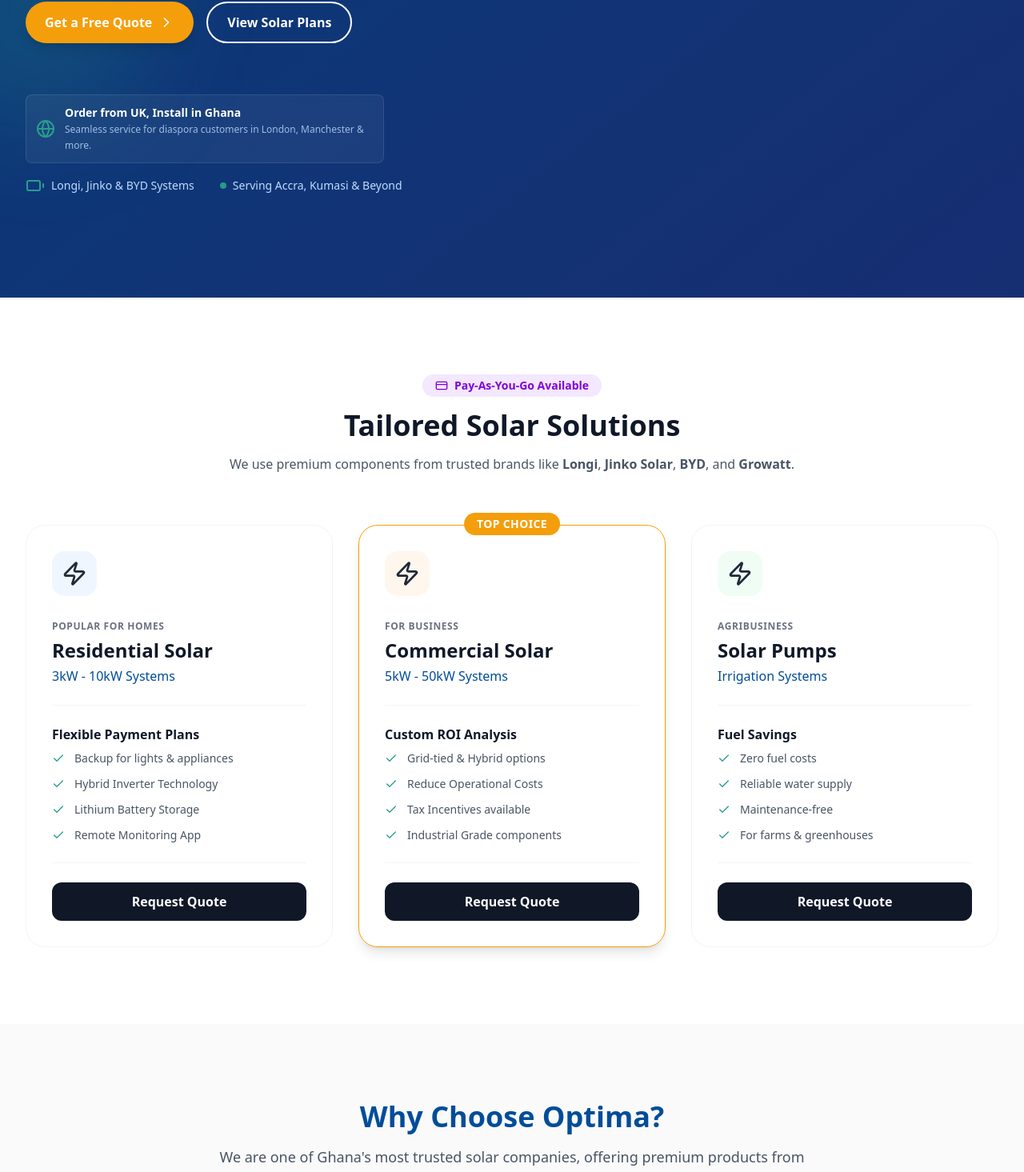
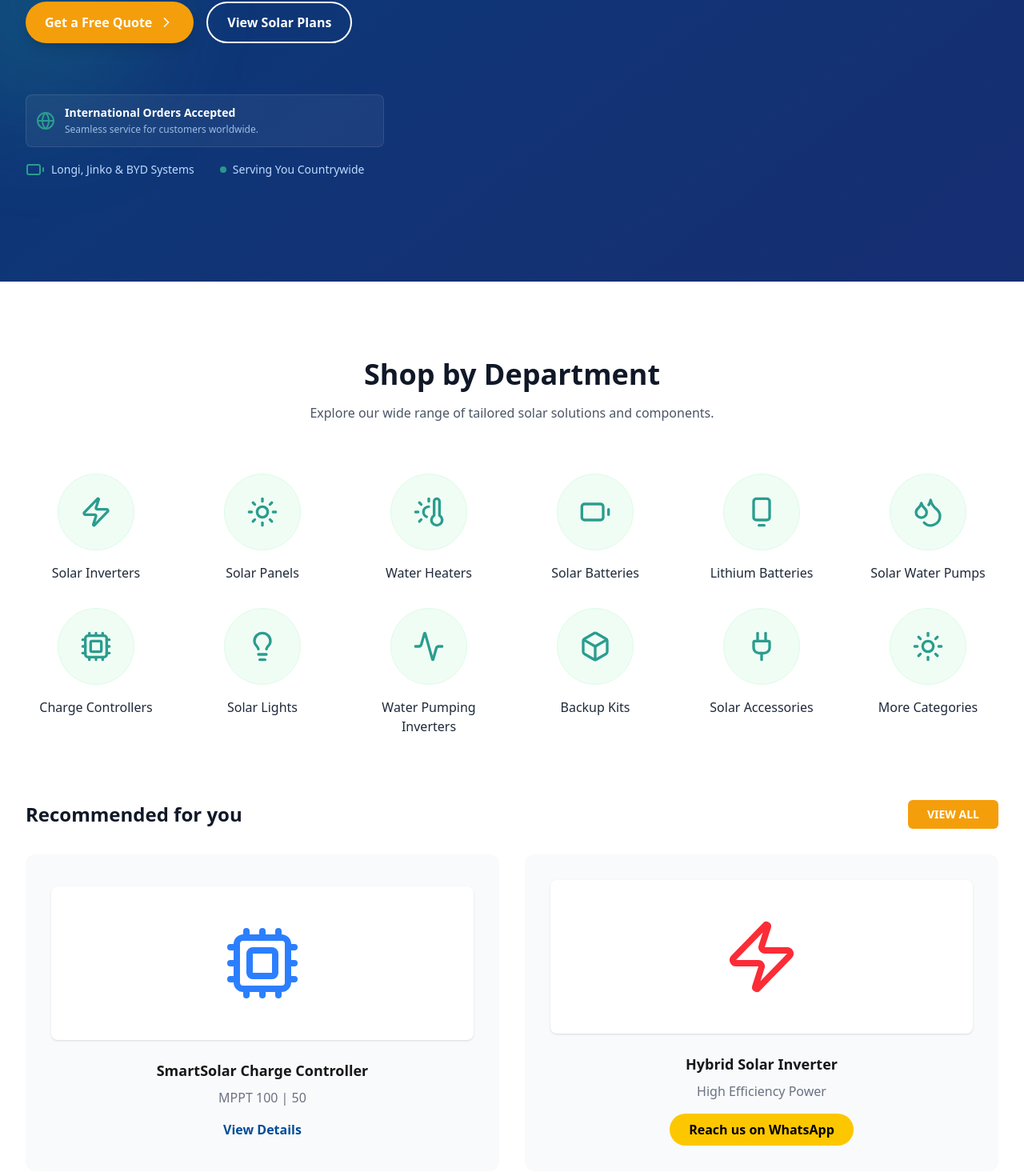
Before and after one commit to eugeneokaka/optima, a Next.js app: page / in a window 1280 px wide. Shown: the part 634-2099 px from the top of the page at 80% size. Built offline with nearby package versions, Linux system fonts and the light colour scheme.

Commit message:
did alitlle of polishing

```diff
--- a/src/components/Features.tsx
+++ b/src/components/Features.tsx
@@ -13,13 +13,13 @@ const features = [
   },
   {
     icon: <Globe className="w-8 h-8 text-optima-orange" />,
-    title: "Order from UK/Abroad",
-    description: "Living abroad? Order from the UK and we'll professionally install it at your home in Ghana."
+    title: "International Orders",
+    description: "Order from anywhere and we'll professionally install it at your location."
   },
   {
     icon: <Zap className="w-8 h-8 text-yellow-500" />,
     title: "24/7 Reliable Power",
-    description: "Say goodbye to 'Dumsor' and unstable grids. Enjoy uninterrupted power day and night."
+    description: "Say goodbye to blackouts and unstable grids. Enjoy uninterrupted power day and night."
   }
 ];
 
@@ -30,7 +30,7 @@ export default function Features() {
         <div className="text-center max-w-3xl mx-auto mb-16">
           <h2 className="text-optima-blue font-bold text-3xl md:text-4xl mb-4">Why Choose Optima?</h2>
           <p className="text-gray-600 text-lg">
-            We are one of Ghana's most trusted solar companies, offering premium products from Longi, Jinko, and BYD.
+            We are one of the most trusted solar companies, offering premium products from Longi, Jinko, and BYD.
           </p>
         </div>
 
--- a/src/components/Footer.tsx
+++ b/src/components/Footer.tsx
@@ -4,7 +4,7 @@ export default function Footer() {
   return (
     <footer id="contact" className="bg-gray-900 text-white pt-20 pb-10">
       <div className="container-custom">
-        <div className="grid md:grid-cols-2 lg:grid-cols-4 gap-12 mb-16">
+        <div className="grid md:grid-cols-2 gap-12 mb-16 justify-between">
           {/* Brand Info */}
           <div className="space-y-6">
             <div className="flex items-center gap-2">
@@ -12,32 +12,8 @@ export default function Footer() {
               <span className="text-2xl font-bold">Optima<span className="text-optima-green text-sm block font-normal">Solar Systems</span></span>
             </div>
             <p className="text-gray-400 leading-relaxed">
-              We provide affordable, premium solar panels and installation in Ghana. Order from the UK/abroad for your home in Ghana.
+              We provide affordable, premium solar panels and installation. Order from anywhere for your home or business.
             </p>
-          </div>
-
-          {/* Quick Links */}
-          <div>
-            <h4 className="text-lg font-bold mb-6 text-optima-orange">Quick Links</h4>
-            <ul className="space-y-4 text-gray-400">
-              <li><a href="#home" className="hover:text-white transition-colors flex items-center gap-2"><ArrowRight size={14} /> Home</a></li>
-              <li><a href="#residential" className="hover:text-white transition-colors flex items-center gap-2"><ArrowRight size={14} /> Residential Solar</a></li>
-              <li><a href="#commercial" className="hover:text-white transition-colors flex items-center gap-2"><ArrowRight size={14} /> Commercial Solar</a></li>
-              <li><a href="#irrigation" className="hover:text-white transition-colors flex items-center gap-2"><ArrowRight size={14} /> Pumps & Irrigation</a></li>
-              <li><a href="#payg" className="hover:text-white transition-colors flex items-center gap-2"><ArrowRight size={14} /> PAYG Financing</a></li>
-            </ul>
-          </div>
-
-          {/* Service Areas */}
-          <div>
-            <h4 className="text-lg font-bold mb-6 text-optima-orange">Serving Ghana</h4>
-            <ul className="space-y-4 text-gray-400">
-              <li className="flex items-center gap-2"><MapPin size={16} className="text-optima-green" /> Accra</li>
-              <li className="flex items-center gap-2"><MapPin size={16} className="text-optima-green" /> Kumasi</li>
-              <li className="flex items-center gap-2"><MapPin size={16} className="text-optima-green" /> Takoradi</li>
-              <li className="flex items-center gap-2"><MapPin size={16} className="text-optima-green" /> Cape Coast</li>
-              <li className="flex items-center gap-2"><MapPin size={16} className="text-optima-green" /> Tamale</li>
-            </ul>
           </div>
 
           {/* Contact Info */}
@@ -48,15 +24,14 @@ export default function Footer() {
                 <Phone className="text-optima-green shrink-0 mt-1" />
                 <div>
                    <p className="text-sm text-gray-400">Call / WhatsApp</p>
-                   <p className="font-bold text-lg">+233 30 824 9900</p>
-                   <p className="font-bold text-lg">+233 50 502 3472</p>
+                   <p className="font-bold text-lg">+254 700 123 456</p>
                 </div>
               </li>
               <li className="flex items-start gap-4">
                 <Mail className="text-optima-green shrink-0 mt-1" />
                 <div>
                    <p className="text-sm text-gray-400">Email Us</p>
-                   <p className="font-bold cursor-pointer hover:text-optima-orange">info@optimasolarsystems.com</p>
+                   <a href="mailto:info@optimasolar.co.ke" className="font-bold cursor-pointer hover:text-optima-orange">info@optimasolar.co.ke</a>
                 </div>
               </li>
             </ul>
@@ -65,7 +40,7 @@ export default function Footer() {
 
         <div className="border-t border-gray-800 pt-8 flex flex-col md:flex-row justify-between items-center gap-4 text-gray-500 text-sm">
           <p>&copy; {new Date().getFullYear()} Optima Solar Systems. All rights reserved.</p>
-          <p>Installs in Ghana • Orders from UK</p>
+          <p>Professional Installations Countrywide</p>
         </div>
       </div>
     </footer>
--- a/src/components/Hero.tsx
+++ b/src/components/Hero.tsx
@@ -12,7 +12,7 @@ export default function Hero() {
         <div className="space-y-8 animate-slide-up">
           <div className="inline-flex items-center gap-2 bg-white/10 backdrop-blur-sm px-4 py-2 rounded-full border border-white/20">
             <Zap className="text-optima-orange fill-optima-orange" size={20} />
-            <span className="font-semibold text-sm tracking-wide uppercase">Trusted Solar Energy in Ghana</span>
+            <span className="font-semibold text-sm tracking-wide uppercase">Trusted Solar Energy Solutions</span>
           </div>
 
           <h1 className="text-5xl lg:text-7xl font-bold leading-tight">
@@ -23,7 +23,7 @@ export default function Hero() {
           <p className="text-xl text-blue-100 max-w-xl leading-relaxed">
             Power your home or business with premium solar solutions.
             Flexible <strong>Pay-As-You-Go</strong> plans and comprehensive solar insurance available.
-            Seamless installation across Ghana.
+            Seamless installation countrywide.
           </p>
 
           <div className="flex flex-col sm:flex-row gap-4 pt-4">
@@ -31,7 +31,7 @@ export default function Hero() {
               Get a Free Quote
               <ChevronRight className="group-hover:translate-x-1 transition-transform" size={20} />
             </Link>
-            <Link href="#residential" className="btn-secondary text-center">
+            <Link href="#products" className="btn-secondary text-center">
               View Solar Plans
             </Link>
           </div>
@@ -40,8 +40,8 @@ export default function Hero() {
              <div className="flex items-center gap-3 bg-white/5 p-3 rounded-lg border border-white/10 max-w-md">
                 <Globe className="text-optima-green shrink-0" size={24} />
                 <div>
-                   <span className="text-white font-bold block">Order from UK, Install in Ghana</span>
-                   <span className="text-xs opacity-80">Seamless service for diaspora customers in London, Manchester & more.</span>
+                   <span className="text-white font-bold block">International Orders Accepted</span>
+                   <span className="text-xs opacity-80">Seamless service for customers worldwide.</span>
                 </div>
              </div>
 
@@ -52,7 +52,7 @@ export default function Hero() {
                 </div>
                 <div className="flex items-center gap-2">
                   <div className="w-2 h-2 rounded-full bg-optima-green animate-pulse" />
-                  <span>Serving Accra, Kumasi & Beyond</span>
+                  <span>Serving You Countrywide</span>
                 </div>
              </div>
           </div>
--- a/src/components/Products.tsx
+++ b/src/components/Products.tsx
@@ -1,31 +1,29 @@
-import { Zap, Battery, Check, CreditCard } from 'lucide-react';
+import {
+  Zap,
+  Sun,
+  Battery,
+  Droplets,
+  Lightbulb,
+  Cpu,
+  Plug,
+  ThermometerSun,
+  Activity,
+  Box
+} from 'lucide-react';
 
-const products = [
-  {
-    title: "Residential Solar",
-    subtitle: "3kW - 10kW Systems",
-    price: "Flexible Payment Plans",
-    features: ["Backup for lights & appliances", "Hybrid Inverter Technology", "Lithium Battery Storage", "Remote Monitoring App"],
-    highlight: "Popular for Homes",
-    color: "bg-blue-50"
-  },
-  {
-    title: "Commercial Solar",
-    subtitle: "5kW - 50kW Systems",
-    price: "Custom ROI Analysis",
-    features: ["Grid-tied & Hybrid options", "Reduce Operational Costs", "Tax Incentives available", "Industrial Grade components"],
-    highlight: "For Business",
-    recommended: true,
-    color: "bg-orange-50"
-  },
-  {
-    title: "Solar Pumps",
-    subtitle: "Irrigation Systems",
-    price: "Fuel Savings",
-    features: ["Zero fuel costs", "Reliable water supply", "Maintenance-free", "For farms & greenhouses"],
-    highlight: "Agribusiness",
-    color: "bg-green-50"
-  }
+const categories = [
+  { name: "Solar Inverters", icon: <Zap /> },
+  { name: "Solar Panels", icon: <Sun /> },
+  { name: "Water Heaters", icon: <ThermometerSun /> },
+  { name: "Solar Batteries", icon: <Battery /> },
+  { name: "Lithium Batteries", icon: <Battery className="rotate-90" /> }, // Distinguish visually
+  { name: "Solar Water Pumps", icon: <Droplets /> },
+  { name: "Charge Controllers", icon: <Cpu /> },
+  { name: "Solar Lights", icon: <Lightbulb /> },
+  { name: "Water Pumping Inverters", icon: <Activity /> },
+  { name: "Backup Kits", icon: <Box /> },
+  { name: "Solar Accessories", icon: <Plug /> },
+  { name: "More Categories", icon: <Sun /> }
 ];
 
 export default function Products() {
@@ -33,56 +31,59 @@ export default function Products() {
     <section id="products" className="py-24 bg-white">
       <div className="container-custom">
         <div className="text-center max-w-3xl mx-auto mb-16">
-          <div className="inline-flex items-center gap-2 bg-purple-100 text-purple-700 px-4 py-1 rounded-full text-sm font-bold mb-4">
-            <CreditCard size={16} />
-            <span>Pay-As-You-Go Available</span>
-          </div>
-          <h2 className="text-4xl font-bold text-gray-900 mb-4">Tailored Solar Solutions</h2>
+          <h2 className="text-4xl font-bold text-gray-900 mb-4">Shop by Department</h2>
           <p className="text-gray-600">
-            We use premium components from trusted brands like <strong>Longi</strong>, <strong>Jinko Solar</strong>, <strong>BYD</strong>, and <strong>Growatt</strong>.
+            Explore our wide range of tailored solar solutions and components.
           </p>
         </div>
 
-        <div className="grid md:grid-cols-3 gap-8">
-          {products.map((product, index) => (
-            <div
-              key={index}
-              id={index === 0 ? "residential" : index === 1 ? "commercial" : "irrigation"}
-              className={`relative rounded-3xl p-8 border hover:shadow-xl transition-all duration-300 ${product.recommended ? 'border-optima-orange shadow-lg' : 'border-gray-100'} scroll-mt-24`}
-            >
-              {product.recommended && (
-                 <div className="absolute -top-4 left-1/2 -translate-x-1/2 bg-optima-orange text-white px-4 py-1 rounded-full text-sm font-bold uppercase tracking-wide">
-                   Top Choice
+        <div className="grid grid-cols-2 md:grid-cols-3 lg:grid-cols-6 gap-8">
+          {categories.map((category, index) => (
+            <a href="#contact" key={index} className="flex flex-col items-center group cursor-pointer">
+              <div className="w-24 h-24 rounded-full bg-green-50 flex items-center justify-center mb-4 transition-transform duration-300 group-hover:scale-110 group-hover:bg-green-100 border border-green-100">
+                <div className="text-optima-green w-10 h-10 flex items-center justify-center [&>svg]:w-full [&>svg]:h-full">
+                  {category.icon}
                 </div>
-              )}
-
-              <div className={`w-14 h-14 ${product.color} rounded-2xl flex items-center justify-center mb-6`}>
-                <Zap className="w-8 h-8 text-gray-800" />
+              </div>
+              <h3 className="text-center font-medium text-gray-800 group-hover:text-optima-blue transition-colors">
+                {category.name}
+              </h3>
+            </a>
+          ))}
         </div>
 
-              <div className="mb-6">
-                <span className="text-xs font-bold uppercase tracking-wider text-gray-500">{product.highlight}</span>
-                <h3 className="text-2xl font-bold text-gray-900 mt-1">{product.title}</h3>
-                <p className="text-optima-blue font-medium mt-1">{product.subtitle}</p>
+        {/* Categories from the "Recommended for you" in the image (placeholder for context) */}
+        <div className="mt-20">
+             <div className="flex justify-between items-center mb-8">
+                <h3 className="text-2xl font-bold text-gray-900">Recommended for you</h3>
+                <a href="#contact" className="bg-optima-orange text-white px-6 py-2 rounded-md font-bold text-sm hover:bg-orange-600 transition-colors">
+                    VIEW ALL
+                </a>
              </div>
 
-              <div className="border-t border-b border-gray-100 py-6 mb-6">
-                 <p className="text-gray-900 font-bold mb-2">{product.price}</p>
-                  <ul className="space-y-3">
-                  {product.features.map((feature, i) => (
-                    <li key={i} className="flex items-start gap-3 text-sm text-gray-600">
-                      <Check className="w-4 h-4 text-optima-green shrink-0 mt-0.5" />
-                      <span>{feature}</span>
-                    </li>
-                  ))}
-                </ul>
+             <div className="grid md:grid-cols-2 gap-8">
+                 {/* Placeholder for the blue Victron controller */}
+                 <div className="bg-gray-50 rounded-xl p-8 flex flex-col items-center justify-center text-center hover:shadow-md transition-shadow">
+                     <div className="w-full h-48 bg-white rounded-lg flex items-center justify-center mb-6 shadow-sm">
+                        <Cpu className="text-blue-500 w-24 h-24" />
+                     </div>
+                     <h4 className="font-bold text-lg mb-2">SmartSolar Charge Controller</h4>
+                     <p className="text-gray-500 mb-4">MPPT 100 | 50</p>
+                     <a href="#contact" className="text-optima-blue font-bold hover:underline">View Details</a>
                  </div>
 
-              <button className="w-full py-3 rounded-xl font-bold bg-gray-900 text-white hover:bg-optima-blue transition-colors">
-                Request Quote
-              </button>
+                 {/* Placeholder for the MUST inverter/battery */}
+                 <div className="bg-gray-50 rounded-xl p-8 flex flex-col items-center justify-center text-center hover:shadow-md transition-shadow">
+                     <div className="w-full h-48 bg-white rounded-lg flex items-center justify-center mb-6 shadow-sm">
+                        <Zap className="text-red-500 w-24 h-24" />
                      </div>
-          ))}
+                     <h4 className="font-bold text-lg mb-2">Hybrid Solar Inverter</h4>
+                     <p className="text-gray-500 mb-4">High Efficiency Power</p>
+                     <a href="#contact" className="bg-yellow-400 text-black px-6 py-2 rounded-full font-bold flex items-center gap-2 hover:bg-yellow-500">
+                        Reach us on WhatsApp
+                     </a>
+                 </div>
+             </div>
         </div>
       </div>
     </section>
```
Also changed, not shown: src/components/Navbar.tsx (+4 -6 lines). Lines whose indentation alone changed are shown as unchanged.
